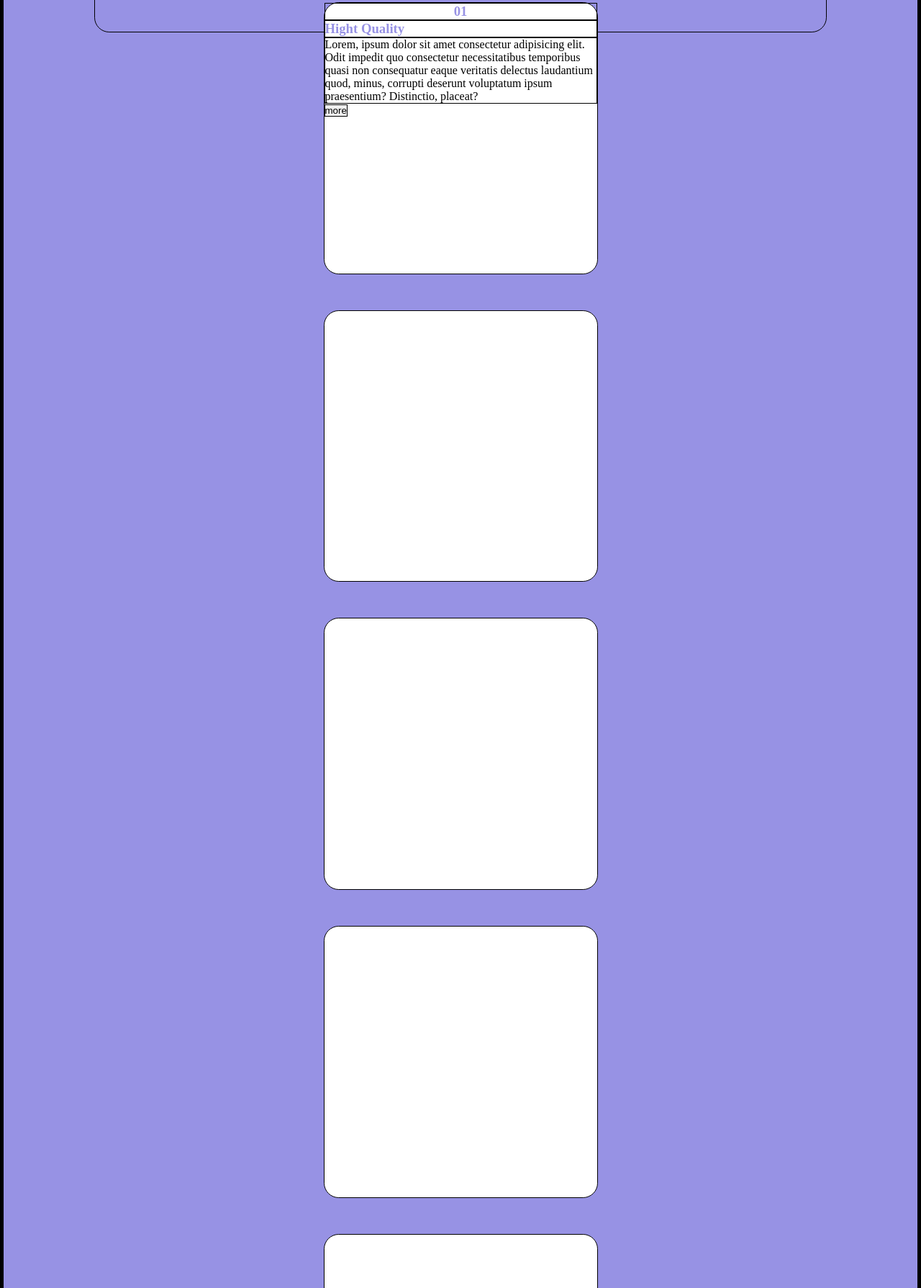
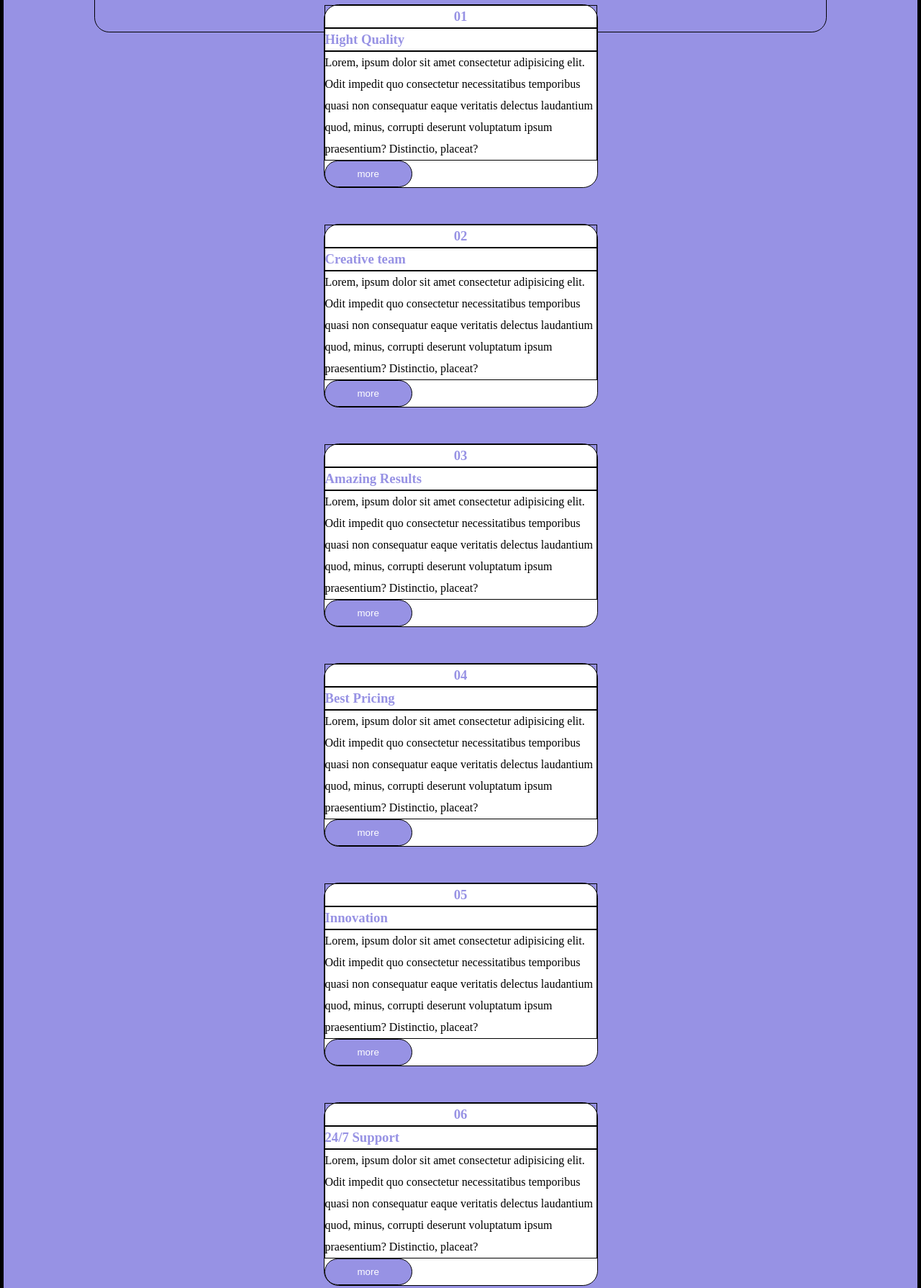
Before and after one commit to MatTeo-BT/htmlcss-responsive-layout, a plain HTML site: page index.html in a window 1280 px wide. Shown: the part 5535-7324 px from the top of the page at 72% size. Drawn offline with Linux system fonts and the light colour scheme.

Commit message:
mobile-layout-quasi-completo

```diff
--- a/index.html
+++ b/index.html
@@ -86,33 +86,48 @@
 
         <section class="work-with-us-container bg-violet">
 
-            <div class="flex-center">
+            <div class="flex-center line-height">
                 <h1 >Benefits of working with us</h1>
             <article class="last-cards border">
                 <h1 class="violet">01</h1>
                 <h3 class="violet">Hight Quality</h3>
                 <p>Lorem, ipsum dolor sit amet consectetur adipisicing elit. Odit impedit quo consectetur necessitatibus temporibus quasi non consequatur eaque veritatis delectus laudantium quod, minus, corrupti deserunt voluptatum ipsum praesentium? Distinctio, placeat?</p>
-                <button>more</button>
+                <button class="more-button bg-violet">more</button>
             </article>
             <article class="last-cards border">
-
+                <h1 class="violet">02</h1>
+                <h3 class="violet">Creative team</h3>
+                <p>Lorem, ipsum dolor sit amet consectetur adipisicing elit. Odit impedit quo consectetur necessitatibus temporibus quasi non consequatur eaque veritatis delectus laudantium quod, minus, corrupti deserunt voluptatum ipsum praesentium? Distinctio, placeat?</p>
+                <button class="more-button bg-violet">more</button>
             </article>
             <article class="last-cards border">
-
+                <h1 class="violet">03</h1>
+                <h3 class="violet">Amazing Results</h3>
+                <p>Lorem, ipsum dolor sit amet consectetur adipisicing elit. Odit impedit quo consectetur necessitatibus temporibus quasi non consequatur eaque veritatis delectus laudantium quod, minus, corrupti deserunt voluptatum ipsum praesentium? Distinctio, placeat?</p>
+                <button class="more-button bg-violet">more</button>
             </article>
             <article class="last-cards border">
-
+                <h1 class="violet">04</h1>
+                <h3 class="violet">Best Pricing</h3>
+                <p>Lorem, ipsum dolor sit amet consectetur adipisicing elit. Odit impedit quo consectetur necessitatibus temporibus quasi non consequatur eaque veritatis delectus laudantium quod, minus, corrupti deserunt voluptatum ipsum praesentium? Distinctio, placeat?</p>
+                <button class="more-button bg-violet">more</button>
             </article>
             <article class="last-cards border">
-
+                <h1 class="violet">05</h1>
+                <h3 class="violet">Innovation</h3>
+                <p>Lorem, ipsum dolor sit amet consectetur adipisicing elit. Odit impedit quo consectetur necessitatibus temporibus quasi non consequatur eaque veritatis delectus laudantium quod, minus, corrupti deserunt voluptatum ipsum praesentium? Distinctio, placeat?</p>
+                <button class="more-button bg-violet">more</button>
             </article>
             <article class="last-cards border">
-
+                <h1 class="violet">06</h1>
+                <h3 class="violet">24/7 Support</h3>
+                <p>Lorem, ipsum dolor sit amet consectetur adipisicing elit. Odit impedit quo consectetur necessitatibus temporibus quasi non consequatur eaque veritatis delectus laudantium quod, minus, corrupti deserunt voluptatum ipsum praesentium? Distinctio, placeat?</p>
+                <button class="more-button bg-violet">more</button>
             </article>
         </div>
         </section>
         <section class="about-us flex-center">
-            <h1>About us</h1>
+            <h1 class="violet">About us</h1>
             <p>
                 Lorem ipsum dolor sit amet consectetur adipisicing elit. Ipsam inventore quaerat amet culpa neque, sit nisi quae quod fugiat, asperiores numquam dolores beatae aperiam iure adipisci eveniet perferendis, labore quisquam!
                 Nihil qui quos culpa quia, laudantium fuga, amet enim molestias assumenda velit recusandae laborum neque facere mollitia nisi autem, ipsum sint quibusdam doloremque. Nihil, repellat tempora! Similique, vitae magni? Ullam?Lorem ipsum dolor sit amet consectetur adipisicing elit. Animi dolore doloribus repellendus fugiat quidem, ut eum voluptas iusto, nam deserunt inventore reiciendis magnam dicta obcaecati ipsam labore, quis voluptate eveniet?
@@ -120,10 +135,18 @@
             <article>
                 <img src="./assets-responsive-layout/img/about.jpg" alt="fake-Di-Caprio-image">
                 <p>Lorem ipsum dolor sit amet consectetur adipisicing elit. Quos, provident. Dolores tempora corrupti inventore vero et quos dicta facere explicabo.</p>
+                <h2 class="violet">I help companies tincidunt tortor aliquam nulla facilisi cras fermntum odio.</h2>
+                <button class="more-button bg-violet"><i class="fa-brands fa-linkedin"></i> Find me on linkedin</button>
             </article>
         </section>
         <section class="pre-footer bg-violet flex-center">
-            <div class="get-started">
+            <div class="get-started flex-center line-height">
+                <h3>GET STARTED</h3>
+                <H2>Simple, Transparent Pricing</h2>
+                <h1> It's Free!</h1>
+                <p>Lorem, ipsum dolor sit amet consectetur adipisicing elit. Dolorem, animi, perferendis deserunt nemo, asperiores voluptatibus soluta sed laudantium illum delectus dignissimos autem nulla aut excepturi mollitia sint ducimus possimus blanditiis.</p>
+                <button class="footer-button">Get Started</button>
+                <p>Copyright 2021 Boolean · Classe XX ·Privacy Policy</p>
 
             </div>
         </section>
--- a/style.css
+++ b/style.css
@@ -111,14 +111,19 @@ h1{
     width: 100%;
     height: 50%;
 }
-.work-with-us-container{
+/* .work-with-us-container{
     height: 2600px;
-}
+} */
 .last-cards{
     height: calc(100% / 6);
     width: 80%;
     background-color: white;
     margin: 20px 0 30px 0;
+}
+.more-button{
+    padding: 10px 45px;
+    color: white;
+    border-radius: 2rem;
 }
 .about-us{
     height: 1000px;
@@ -135,7 +140,6 @@ h1{
 }
 .get-started{
     height: 90%;
-    background-color: white;
     width: 90%;
 }
 footer{
@@ -143,6 +147,13 @@ footer{
     background-color: #333333;
     color: white;
     line-height: 20px;
+ }
+ .footer-button{
+    background-color: white;
+    color: #9792E4;
+    border-radius: 2rem;
+    padding: 20px 80px;
+
  }
 footer p:nth-child(2){
     margin-top: 40px;
```
